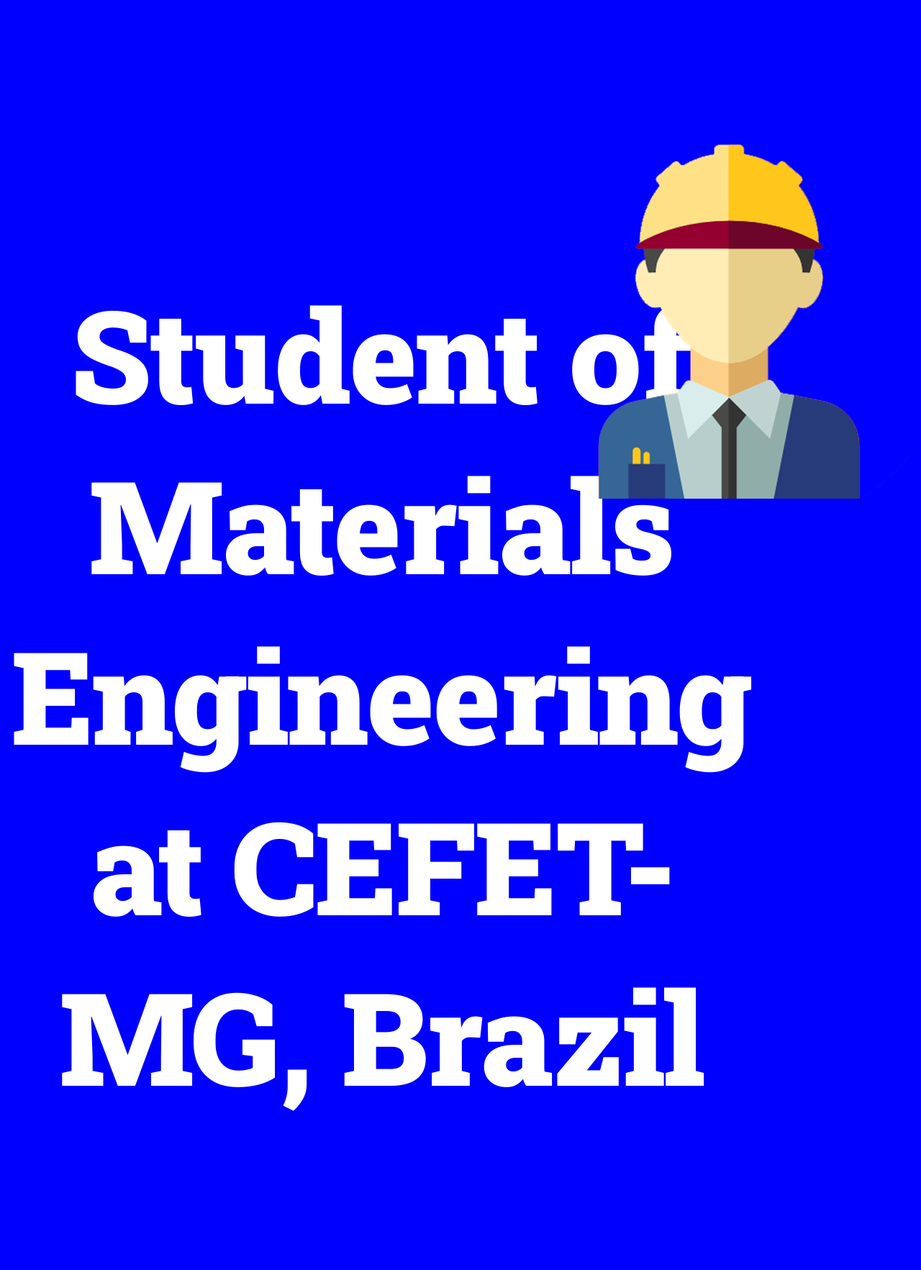
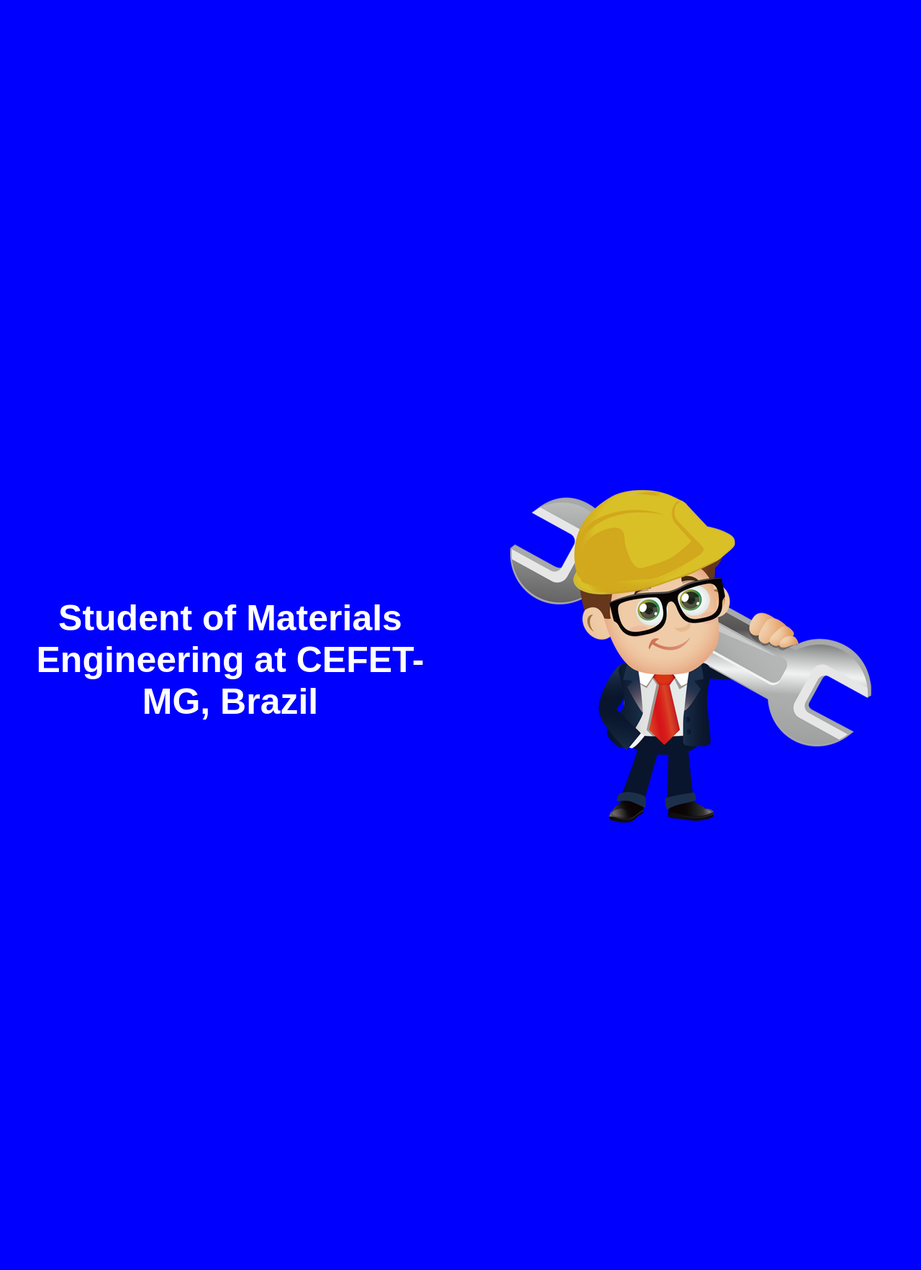
Before and after one commit to andrefonseca99/portfolio, a Django app: page /about-me/ in a window 1280 px wide. Shown: the part 155-1920 px from the top of the page at 72% size. After the commit the page ends 1299 px from the top, so only its background shows below. Run offline with Django 4.2, Linux system fonts and the light colour scheme.

Commit message:
Finishig about page

```diff
--- a/base_static/global/css/styles.css
+++ b/base_static/global/css/styles.css
@@ -145,7 +145,6 @@ a {
 /* Content */
 .main-content {
     padding-top: 0;
-    padding-bottom: 2rem;
 }
 
 .container {
@@ -192,78 +191,47 @@ a {
 }
 
 /* About me */
-.arrow {
-    width: 0;
-    height: 0;
-    border-left: 20px solid transparent;
-    border-right: 20px solid transparent;
-    border-top: 20px solid var(--color-primary-pink);
-    position: fixed;
-    top: 90%;
-    left: 50%;
-    z-index: 100;
-}
-.hero {
-    position: relative;
-    height: 100vh;
+
+.page-container {
+    width: 100%;
+    height: 90vh;
+    scroll-snap-type: y mandatory;
+    overflow-y: scroll;
 }
 
-.hero:nth-child(1) figure {
-    background: var(--color-primary-dark);
-    object-fit: cover;
-    background-position: center;
+.page-container section {
+    display: flex;
+    justify-content: center;
+    align-items: center;
+    width: 100%;
+    height: 100%;
+    scroll-snap-align: start;
 }
 
-.hero:nth-child(2) figure {
-    background: var(--color-primary-dark);
-    background-position: center;
-}
-.hero:nth-child(3) figure {
-    background: var(--color-primary-dark);
-    background-position: center;
+.page-container::-webkit-scrollbar {
+    display: none
 }
 
-.hero-inner {
-    position: absolute;
-    overflow: hidden;
-    width: 100%;
-    height: 100%;
-    clip: rect(0,auto,auto,0);
-    display: grid;
-    grid-template-columns: 1fr 1fr;
+.descricao,
+.imagem-descricao {
+    display: flex;
+    align-items: center;
+    justify-content: center;
+    padding: 4rem;
+    text-align: center;
 }
 
-.descricao {
-    display: flex;
+.descricao h1 {
+    font-family: var(--font-primary);
+    font-size: 5rem;
 }
 
-.hero-inner img {
-    display: flex;
-    align-items: center;
-    justify-content: flex-end;
-    position: fixed;
-    top: 15%;
-    left: 58%;
-    padding: 0 1.6rem;
-    width: auto;
-    height: auto;
+.imagem-descricao img {
+    animation: flutuacao 3s ease-in-out infinite;
 }
 
-.hero__title {
-    display: flex;
-    align-items: center;
-    justify-content: flex-start;
-    position: fixed;
-    top: 0;
-    left: 0;
-    padding: 0 1.6rem;
-    width: 50%;
-    height: 100%;
-    font-family: var(--font-headings);
-    font-size: 8vh;
-    letter-spacing: -0.2rem;
-    text-align: center;
-}
+
+
 
 /* My work */
 .my-work {
@@ -353,7 +321,7 @@ a {
 
 /* Contact */
 
-.contact-container {
+.grid-container {
     display: grid;
     grid-template-columns: 1fr 1fr;
     height: 90vh;
@@ -464,6 +432,10 @@ a {
         align-items: center;
         justify-content: center;
     }
+
+    .project-desc h2 {
+        text-align: center;
+    }
 }
 
 @media only screen and (max-width: 800px) {
@@ -541,7 +513,7 @@ a {
         font-size: 5rem;
     }
 
-    .contact-container {
+    .grid-container {
         grid-template-columns: 1fr;
         grid-template-rows: 1fr 1fr;
     }
@@ -574,6 +546,6 @@ a {
     }
 
     .project-img  img {
-        max-width: 95vw;
+        max-width: 65vw;
     }
 }
--- a/personal_projects/templates/personal_projects/pages/about.html
+++ b/personal_projects/templates/personal_projects/pages/about.html
@@ -4,40 +4,39 @@
 {% block title %}About me |{% endblock title %}
 
 {% block content %}
-
-<div class="arrow"></div>
-
-<section class="hero">
-    <div class="hero-inner" id="section-0">
-        <figure></figure>
+<div class="page-container">
+    <section class="page">
+        <div class="grid-container">
             <div class="descricao">
-            <h1 class="hero__title">Student of Materials Engineering at CEFET-MG, Brazil</h1>
+                <h1>Student of Materials Engineering at CEFET-MG, Brazil</h1>
             </div>
             <div class="imagem-descricao">
                 <img src="{% static 'global/img/engineer.png' %}" alt="engineer">
             </div>
         </div>
     </section>
-<section class="hero">
-    <div class="hero-inner" id="section-0">
-        <figure></figure>
+
+    <section class="page">
+        <div class="grid-container">
             <div class="descricao">
-            <h1 class="hero__title">Started learning Python in the beginning of 2022</h1>
+                <h1>Started learning Python in the beginning of 2022</h1>
             </div>
             <div class="imagem-descricao">
-            <img src="{% static 'global/img/pythonb.png' %}" alt="pythonb">
-        </div>
-    </div>
-</section>
-<section class="hero"><div class="hero-inner" id="section-0">
-    <figure></figure>
-    <div class="descricao">
-        <h1 class="hero__title">After some projects, I`m now willing to learn mobile development</h1>
-    </div>
-    <div class="imagem-descricao">
-        <img src="{% static 'global/img/iphone.png' %}" alt="iphone">
+                <img src="{% static 'global/img/pythonb.png' %}" alt="engineer">
             </div>
         </div>
     </section>
 
+    <section class="page">
+        <div class="grid-container">
+            <div class="descricao">
+                <h1>After some projects, I`m now willing to learn mobile development</h1>
+            </div>
+            <div class="imagem-descricao">
+                <img src="{% static 'global/img/iphone.png' %}" alt="engineer">
+            </div>
+        </div>
+    </section>
+</div>
+
 {% endblock content %}
--- a/personal_projects/templates/personal_projects/pages/contact.html
+++ b/personal_projects/templates/personal_projects/pages/contact.html
@@ -4,7 +4,7 @@
 {% block title %}Contact |{% endblock title %}
 
 {% block content %}
-<div class="contact-container">
+<div class="grid-container">
 
     <div class="personal-image">
         <div class="my-image">
```
Also changed, not shown: base_static/global/img/engineer.png, base_static/global/img/iphone.PNG, base_static/global/img/pythonb.png. Lines whose indentation alone changed are shown as unchanged.
